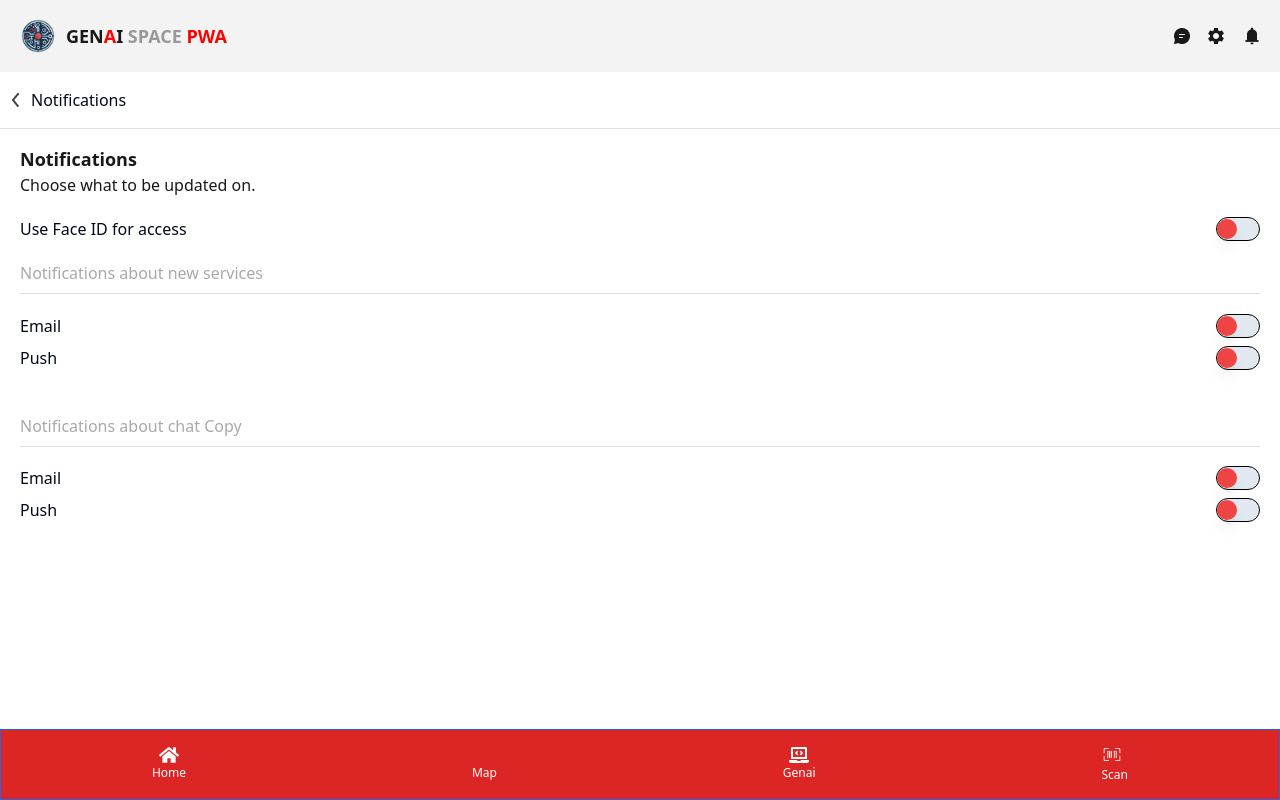
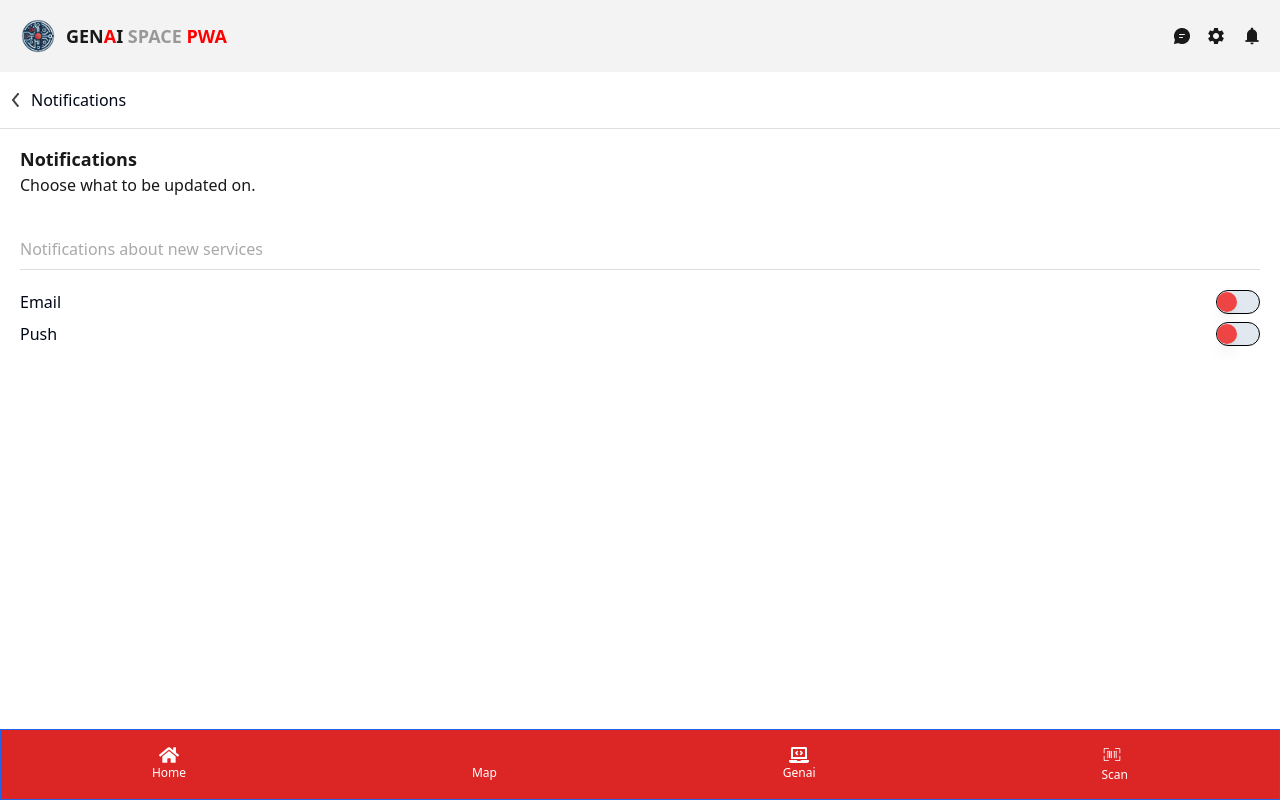
Before and after one commit to ankitbajpai65/amg-pwa, a React (Vite) app: page /pwa/notificationSetting in a window 1280 px wide. Built offline with nearby package versions, Linux system fonts and the light colour scheme; no server answers; sample sign-in values are in the browser's storage; some icons are missing.

Commit message:
update notification setting

```diff
--- a/dev-dist/sw.js
+++ b/dev-dist/sw.js
@@ -82,7 +82,7 @@ define(['./workbox-b5f7729d'], (function (workbox) { 'use strict';
     "revision": "3ca0b8505b4bec776b69afdba2768812"
   }, {
     "url": "index.html",
-    "revision": "0.bmbiggku0eo"
+    "revision": "0.qqlgdmpkm38"
   }], {});
   workbox.cleanupOutdatedCaches();
   workbox.registerRoute(new workbox.NavigationRoute(workbox.createHandlerBoundToURL("index.html"), {
--- a/src/containers/pwaNotifications/NotificationSetting.tsx
+++ b/src/containers/pwaNotifications/NotificationSetting.tsx
@@ -106,10 +106,10 @@ const NotificationSetting = () => {
         <p>Choose what to be updated on.</p>
       </div>
       <div className="px-5 py-1">
-        <div className="flex justify-between">
+        {/* <div className="flex justify-between">
           <label htmlFor="faceId">Use Face ID for access</label>
           <Switch id="faceId" name="faceId" />
-        </div>
+        </div> */}
         {/* Notifications about new services */}
         <div className="mb-2 py-3 flex flex-col">
           <div className="text-text-light-gray py-2">
@@ -149,7 +149,7 @@ const NotificationSetting = () => {
         </div>
         {/* Notifications about chat */}
 
-        <div className="mb-2 py-3 flex flex-col">
+        {/* <div className="mb-2 py-3 flex flex-col">
           <div className="text-text-light-gray py-2">
             <div className="flex items-center">
               <p>Notifications about chat Copy</p>
@@ -184,7 +184,7 @@ const NotificationSetting = () => {
               }
             />
           </div>
-        </div>
+        </div> */}
       </div>
     </div>
   );
```
